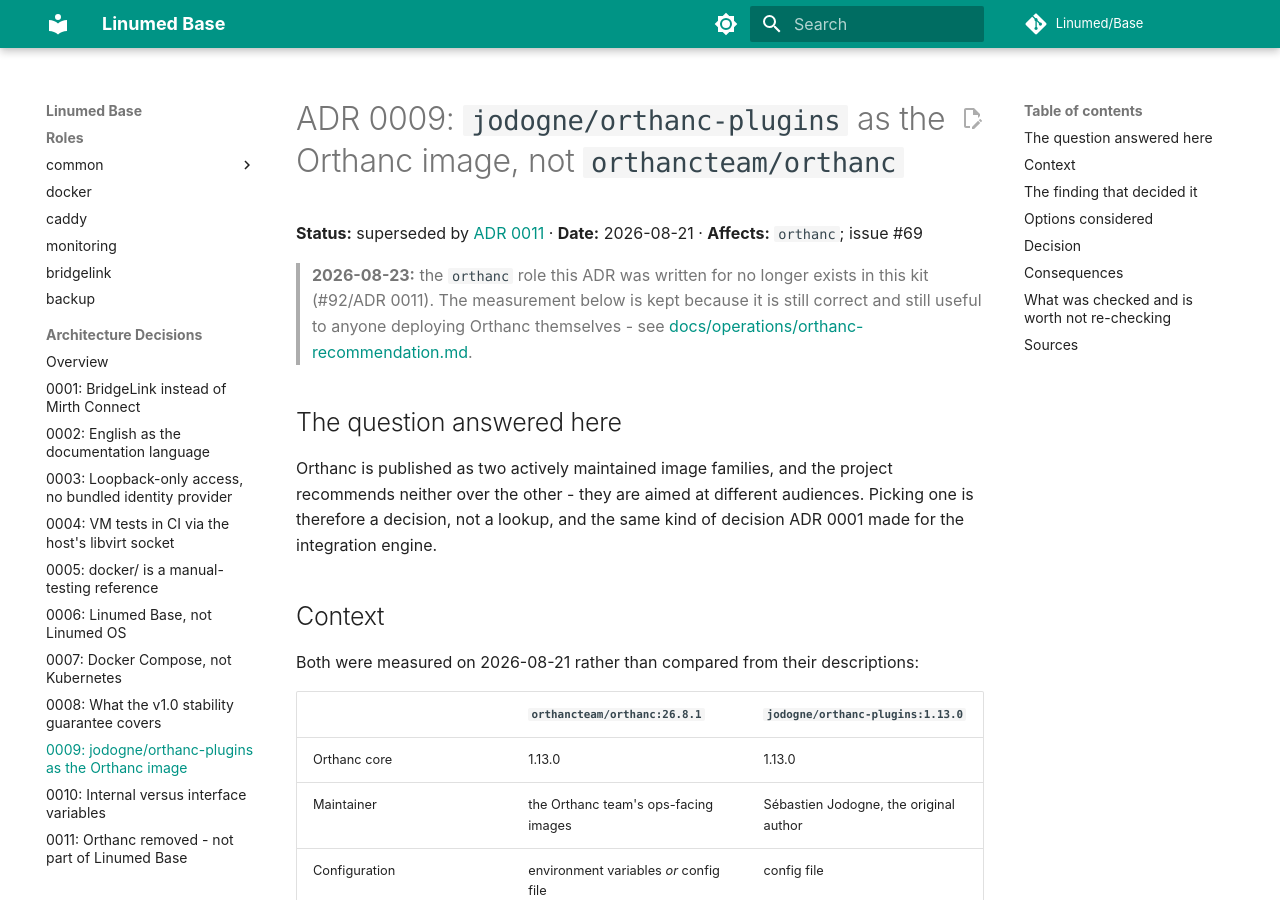
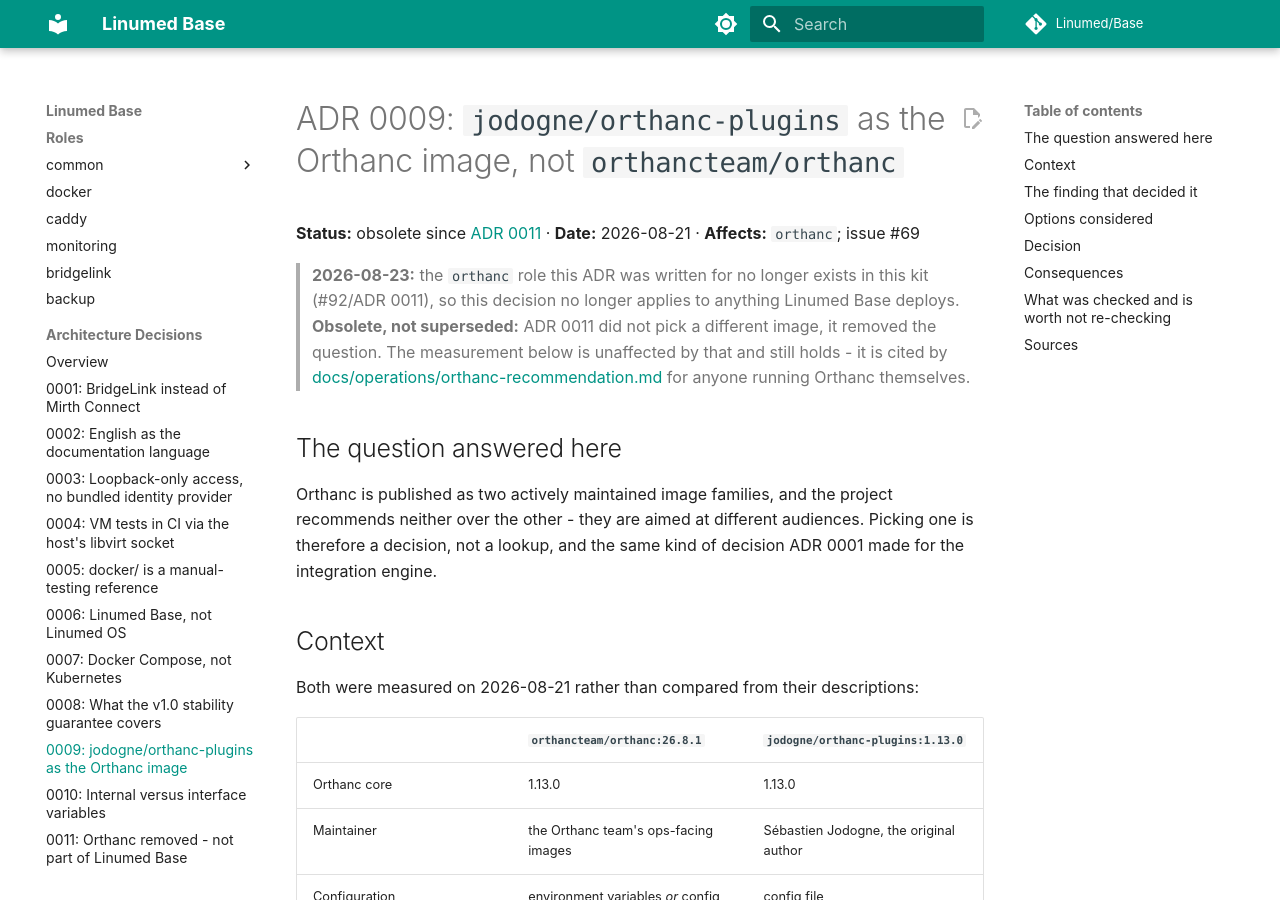
Before and after one commit to Linumed/Base, an MkDocs documentation site: the page built from docs/adr/0009-jodogne-orthanc-image-not-orthancteam.md, in a window 1280 px wide and 900 px high. Built offline with MkDocs 1.6.1 and Material for MkDocs 9.7.7, drawn with Linux system fonts in a browser that asks for light colours; comment, search, counter and statistics services are not loaded.

Commit message:
Docs: ADR 0009 als obsolete statt superseded gekennzeichnet (#92)
"Superseded" heisst, eine spaetere ADR entscheidet dieselbe Frage anders.
ADR 0011 hat die Bildwahl aber nicht neu entschieden, sondern die Frage
entfallen lassen - das korrekte Etikett ist "obsolete". An allen sechs
Stellen umgestellt. Die Messung selbst bleibt gueltig und wird von
docs/operations/orthanc-recommendation.md weiter zitiert, die ADR bleibt
deshalb im Verzeichnis.

Unterscheidung im ADR-Index festgehalten, damit sie nicht spaeter
zurueckgedreht wird.

```diff
--- a/docs/adr/0009-jodogne-orthanc-image-not-orthancteam.md
+++ b/docs/adr/0009-jodogne-orthanc-image-not-orthancteam.md
@@ -1,11 +1,14 @@
 # ADR 0009: `jodogne/orthanc-plugins` as the Orthanc image, not `orthancteam/orthanc`
 
-**Status:** superseded by [ADR 0011](0011-orthanc-removed-not-part-of-base.md) · **Date:** 2026-08-21 · **Affects:** `orthanc`; issue #69
+**Status:** obsolete since [ADR 0011](0011-orthanc-removed-not-part-of-base.md) · **Date:** 2026-08-21 · **Affects:** `orthanc`; issue #69
 
 > **2026-08-23:** the `orthanc` role this ADR was written for no longer exists in this
-> kit (#92/ADR 0011). The measurement below is kept because it is still correct and still
-> useful to anyone deploying Orthanc themselves - see
-> [docs/operations/orthanc-recommendation.md](../operations/orthanc-recommendation.md).
+> kit (#92/ADR 0011), so this decision no longer applies to anything Linumed Base
+> deploys. **Obsolete, not superseded:** ADR 0011 did not pick a different image, it
+> removed the question. The measurement below is unaffected by that and still holds - it
+> is cited by
+> [docs/operations/orthanc-recommendation.md](../operations/orthanc-recommendation.md)
+> for anyone running Orthanc themselves.
 
 ## The question answered here
 
```
Also changed, not shown: CHANGELOG.md (+2 -1 lines), docs/adr/0011-orthanc-removed-not-part-of-base.md (+5 -3 lines), docs/adr/README.md (+6 -1 lines), docs/operations/orthanc-recommendation.md (+1 -1 lines).
